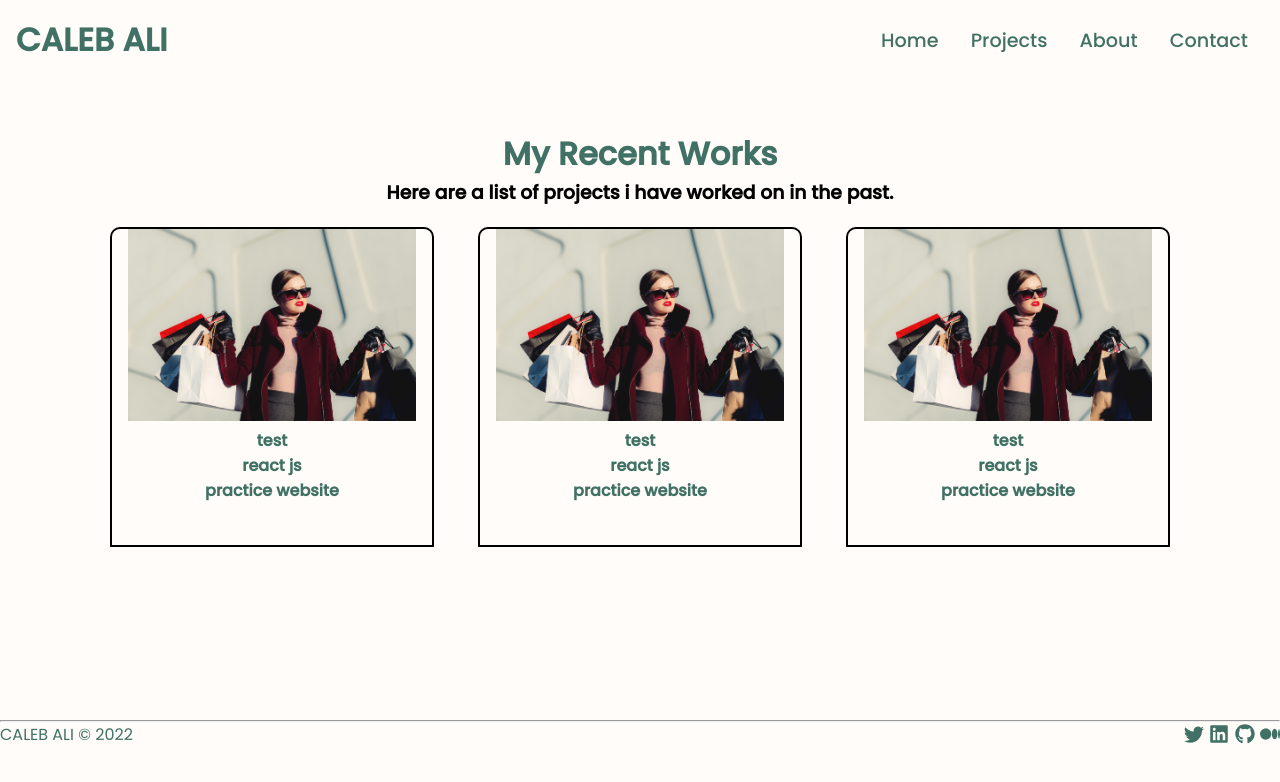
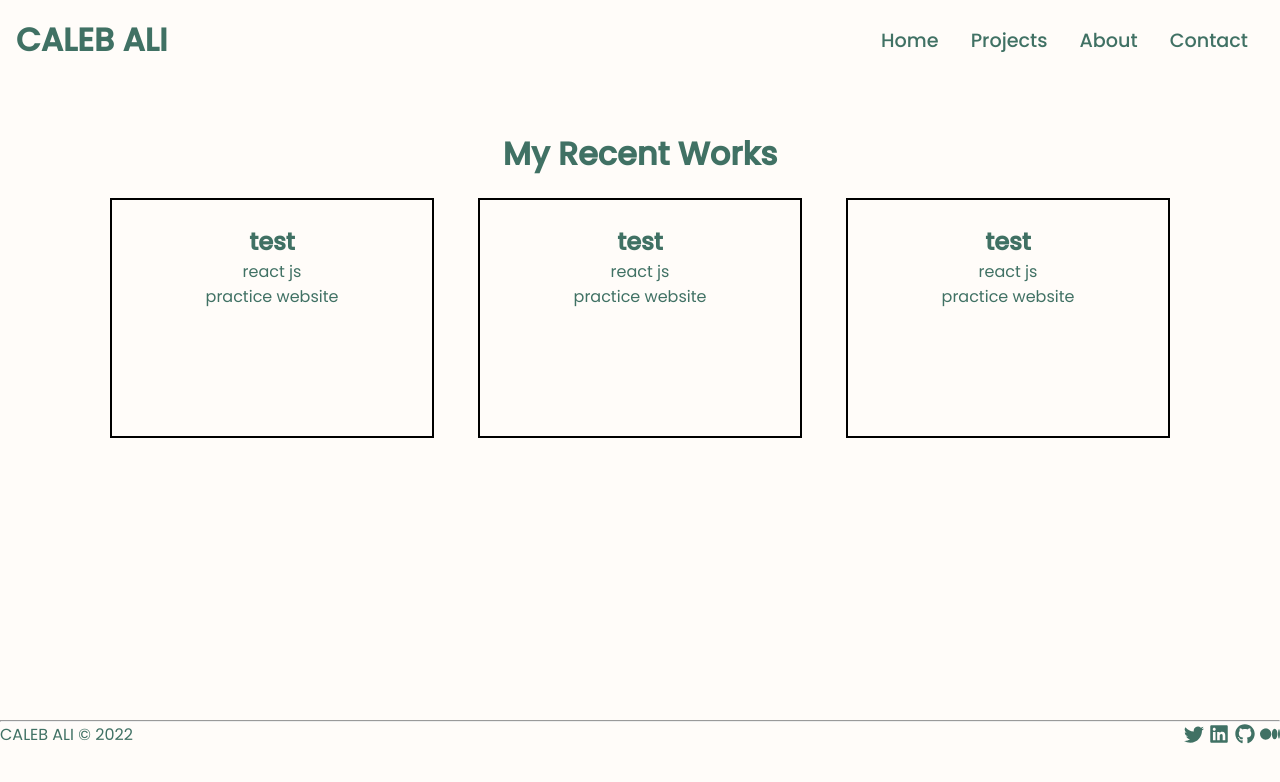
Before and after one commit to caleb-ali/myportfolio, a React (Create React App) app: page /project in a window 1280 px wide. Shown: the top 782 px of the page. Built offline with nearby package versions, Linux system fonts and the light colour scheme.

Commit message:
added hover property to cards

```diff
--- a/src/components/Projectcard.css
+++ b/src/components/Projectcard.css
@@ -1,12 +1,17 @@
 .p{
+
     width: 30%;
-    height: 40vh;
+    height: 30vh;
     margin: 20px 10px;
     border: 2px solid black;
-    border-radius: 10px 10px 0px 0px;
     overflow: hidden;
+    padding: 1.5rem;
+    pointer-events: auto;
+
 }
 
-.p-img{
-    width: 90%;
+.p:hover {
+    transform: scale(1.15);
+    box-shadow: 0 0 10px rgba(0,0,0,0.5);
+
 }
--- a/src/components/Projectcard.js
+++ b/src/components/Projectcard.js
@@ -7,20 +7,9 @@ import { Projectcards } from "./Data";
 const Projectcard = ({ img, link, title, technology, description }) => {
     return (
         <div className="p">
-            <a href={link} target="_blank" rel="nonreferrer">
-                <img src={img} alt="" className="p-img" />
-            </a>
-            <h4>
-                {title}
-            </h4>
-            <h4>
-                {technology}
-            </h4>
-            <h4>
-            {description}
-            </h4>
-
-
+            <h2 className="card-title">{title}</h2>
+            <p className="tech">{technology}</p>
+            <p className="description">{description}</p>
         </div>
 
     )
--- a/src/components/Projectlist.js
+++ b/src/components/Projectlist.js
@@ -13,12 +13,9 @@ const Projectlist = () => {
         My Recent Works
       </h1>
 
-      <h3>
-        Here are a list of projects i have worked on in the past.
-      </h3>
       <div className="pl-list">
         {Projectcards.map((item) => (
-          <Projectcard key={item?.id} img={item?.img} link={item?.link} title={item?.title} technology={item?.technology}  description={item?.description} />
+          <Projectcard key={item?.id} title={item?.title} technology={item?.technology}  description={item?.description} />
         ))}
 
       </div>
```
